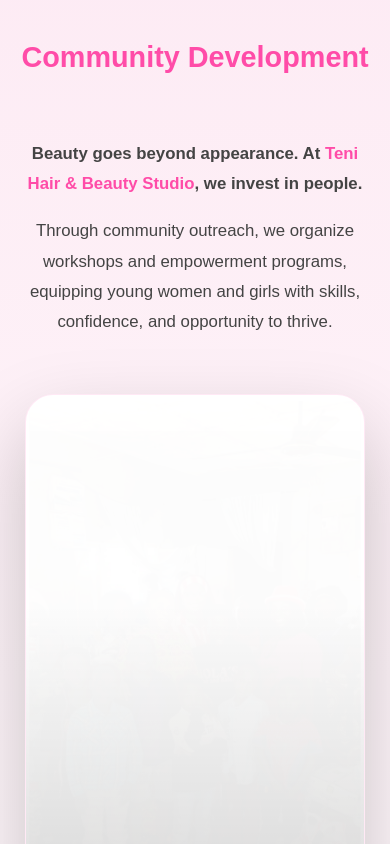
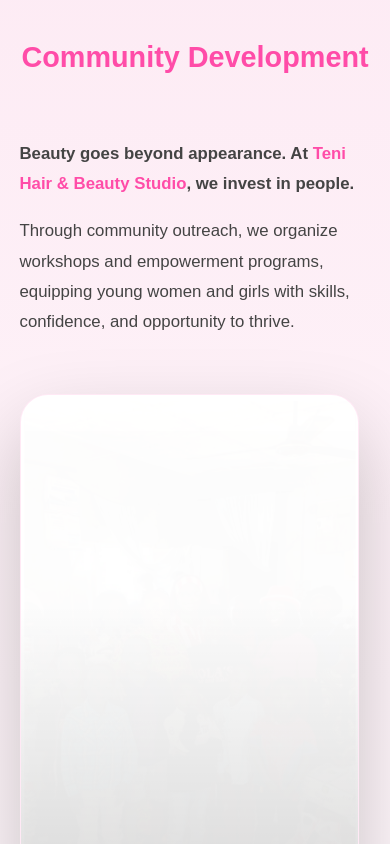
Before and after one commit to Lord-Gabe/TeniHair-frontend, a React (Vite) app: page / in a window 390 px wide. Shown: the part 5920-6764 px from the top of the page. Built offline with nearby package versions, Linux system fonts and the light colour scheme.

Commit message:
10th reworked commit

```diff
--- a/src/App.css
+++ b/src/App.css
@@ -369,8 +369,7 @@ p {
   display: block;
   width: auto;
   max-width: min(600px, 90vw);
-  height: auto;
-  max-height: 600px;
+  height: 600px;
   object-fit: contain;
   background: #fff;
 
@@ -388,8 +387,6 @@ p {
   );
   pointer-events: none;
 }
-
-
 
 /* STATS */
 .community-stats {
@@ -926,16 +923,6 @@ p {
     padding: 2rem;
   }
 
-  /* COMMUNITY */
-  .community-wrapper {
-    flex-direction: column;
-    gap: 2.5rem;
-  }
-
-  .community-text {
-    text-align: center;
-  }
-
   /* LOCATION */
   .location-section {
     flex-direction: column;
--- a/src/components/Header.jsx
+++ b/src/components/Header.jsx
@@ -35,6 +35,7 @@ export default function Header() {
         <a href="#products" onClick={closeMenu}>Products</a>
         <a href="#community" onClick={closeMenu}>Community Development</a>
         <a href="#contact-form" onClick={closeMenu}>Purchase / Book Service</a>
+        <a href="#location" onClick={closeMenu}>Location</a>
         <a href="#about-founder" onClick={closeMenu}>Founder</a>
         {/* <a href="#" onClick={handleAdminClick}>Admin</a> */}
       </nav>
--- a/src/components/Location.jsx
+++ b/src/components/Location.jsx
@@ -1,7 +1,7 @@
 import location from "../assets/loc1.png"
 export default function Location() {
   return (
-    <section className="location-section">
+    <section id="location" className="location-section">
           <div className="location-content">
             <h2>Our Location</h2>
 
```
